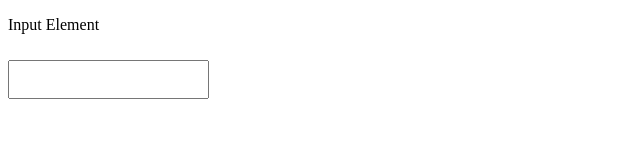
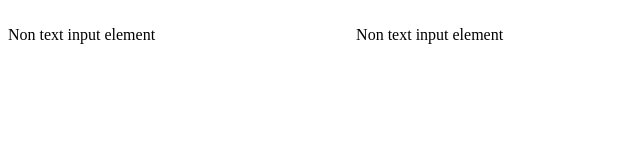
Before and after one commit to Aaryan430/githubio, a plain HTML site: page index.html in a window 1280 px wide. Shown: the whole page, without its empty margins (0-640 px from the left). Drawn offline with Linux system fonts and the light colour scheme.

Commit message:
Update index.html

```diff
--- a/index.html
+++ b/index.html
@@ -7,11 +7,12 @@
     <title>NonTextControlContrast</title>
     <style>
 
-        ._inputElement {
-            margin: 10px 0 10px 0;
-            padding: 10px;
-            color: #969d9f;
-        }
+         input {
+                border: 5px solid #e5e5e5;
+                outline: none;
+                border: 5px solid #e5e5e5;
+                outline: none;
+            }
 
     </style>
 </head>
@@ -19,9 +20,9 @@
 <body>
 
     <!-- Violation Cases -->
-        <p>Input Element</p>
-        <input class="_inputElement" type="text" name="q" value="" aria-label="Enter Keyword or Item No."
-            autocomplete="off">
+       <label for="_inputElement">Non text input element</label>
+        <input id="_inputElement" type="text" name="q" value="" style="margin: 10px 0 10px 0; padding: 10px; border: hidden; color: #969d9f;" aria-label="Enter Keyword or Item No." autocomplete="off"><label for="_inputElement">Non text input element</label>
+        <input id="_inputElement" type="text" name="q" value="" style="margin: 10px 0 10px 0; padding: 10px; border: hidden; color: #969d9f;" aria-label="Enter Keyword or Item No." autocomplete="off">
 
 </body>
 
```
